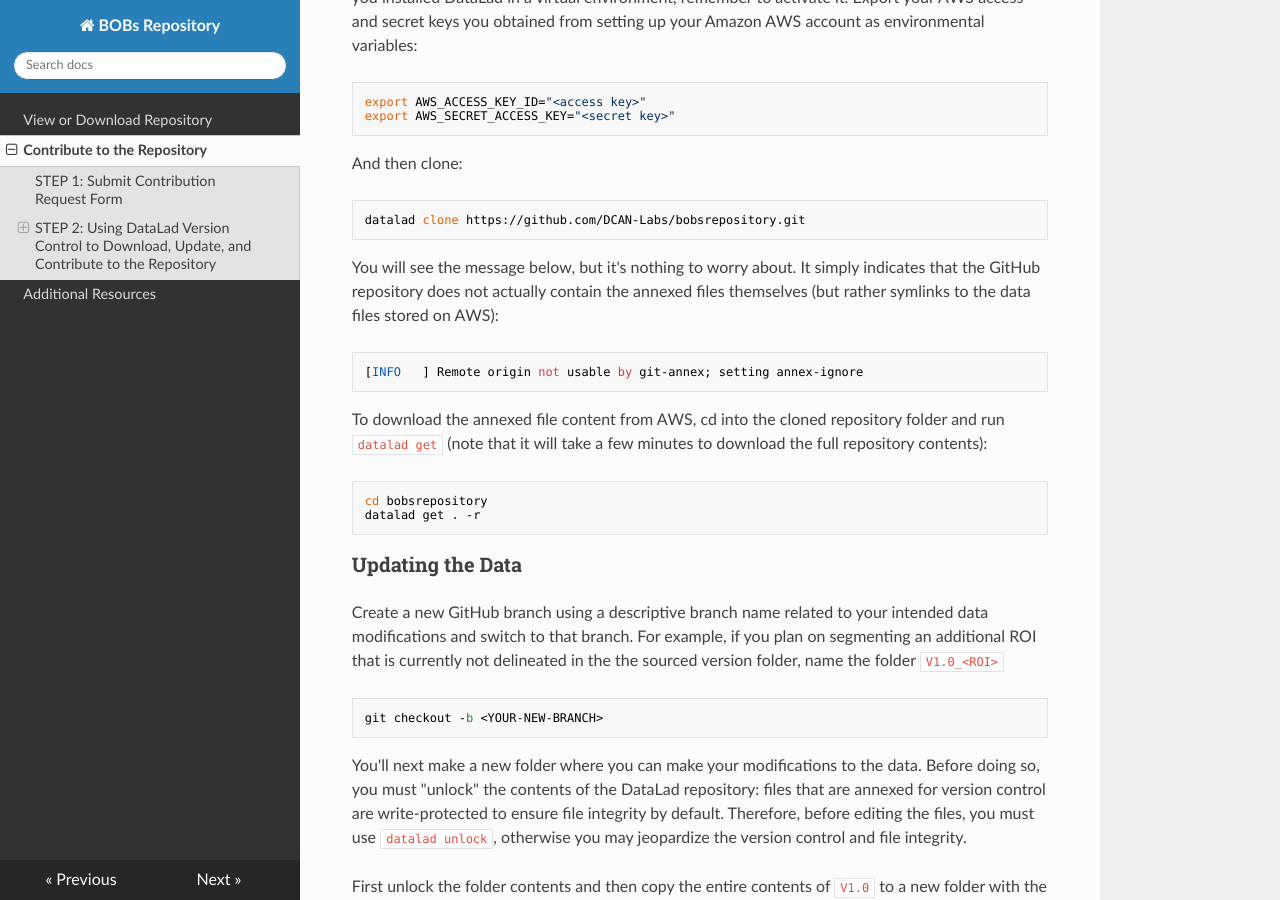
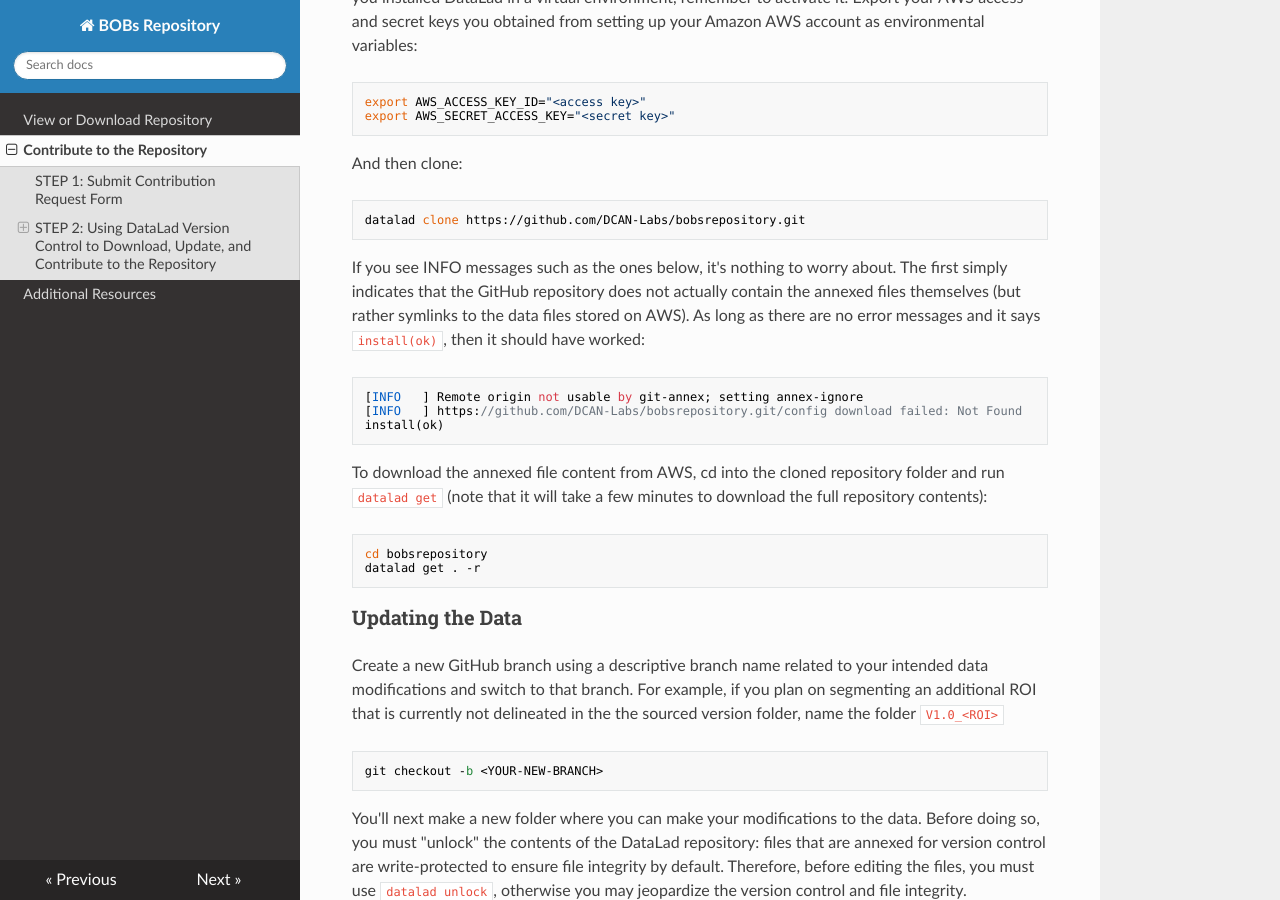
Before and after one commit to DCAN-Labs/BOBsRepositoryRTD, an MkDocs documentation site: the page built from docs/contribute.md, in a window 1280 px wide and 900 px high, scrolled down 1391 px. Built offline with MkDocs 1.6.1, drawn with Linux system fonts in a browser that asks for light colours; nearby versions of some CDN libraries.

Commit message:
Update contribute.md

````diff
--- a/docs/contribute.md
+++ b/docs/contribute.md
@@ -41,9 +41,11 @@ And then clone:
 datalad clone https://github.com/DCAN-Labs/bobsrepository.git
 ```
 
-You will see the message below, but it's nothing to worry about. It simply indicates that the GitHub repository does not actually contain the annexed files themselves (but rather symlinks to the data files stored on AWS):
+If you see INFO messages such as the ones below, it's nothing to worry about. The first simply indicates that the GitHub repository does not actually contain the annexed files themselves (but rather symlinks to the data files stored on AWS). As long as there are no error messages and it says `install(ok)`, then it should have worked:
 ```
 [INFO   ] Remote origin not usable by git-annex; setting annex-ignore
+[INFO   ] https://github.com/DCAN-Labs/bobsrepository.git/config download failed: Not Found
+install(ok)
 ```
 
 To download the annexed file content from AWS, cd into the cloned repository folder and run `datalad get` (note that it will take a few minutes to download the full repository contents):
````
